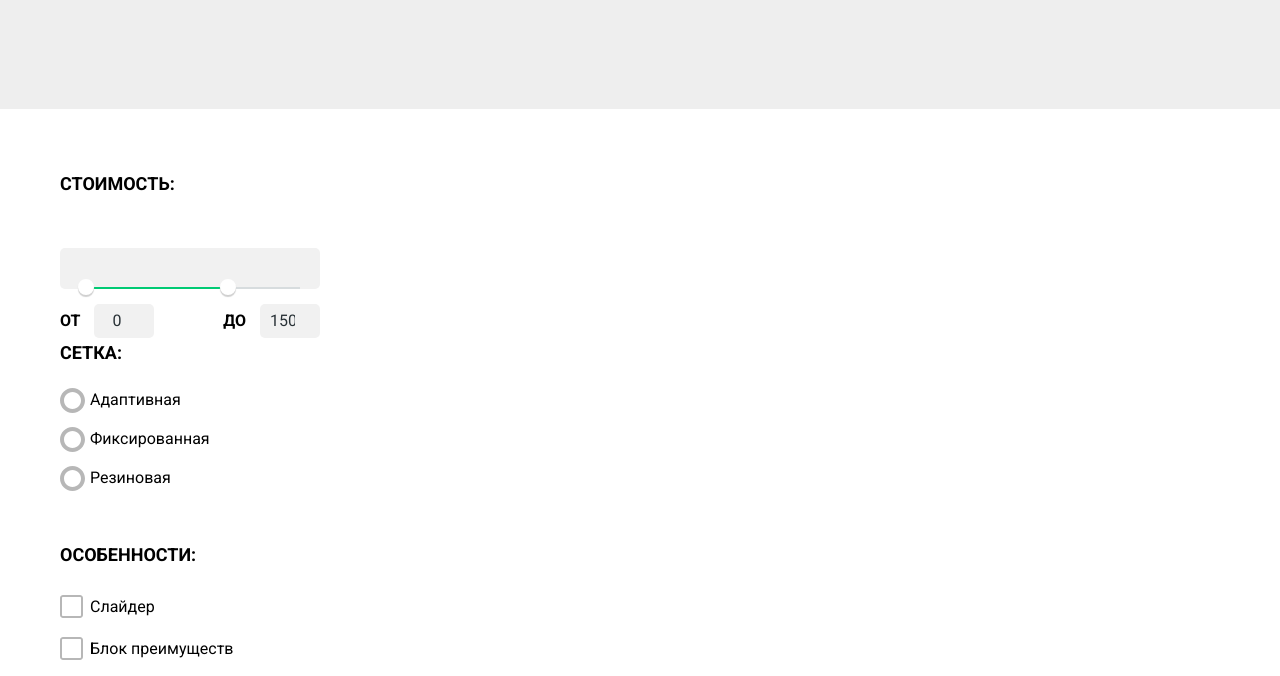
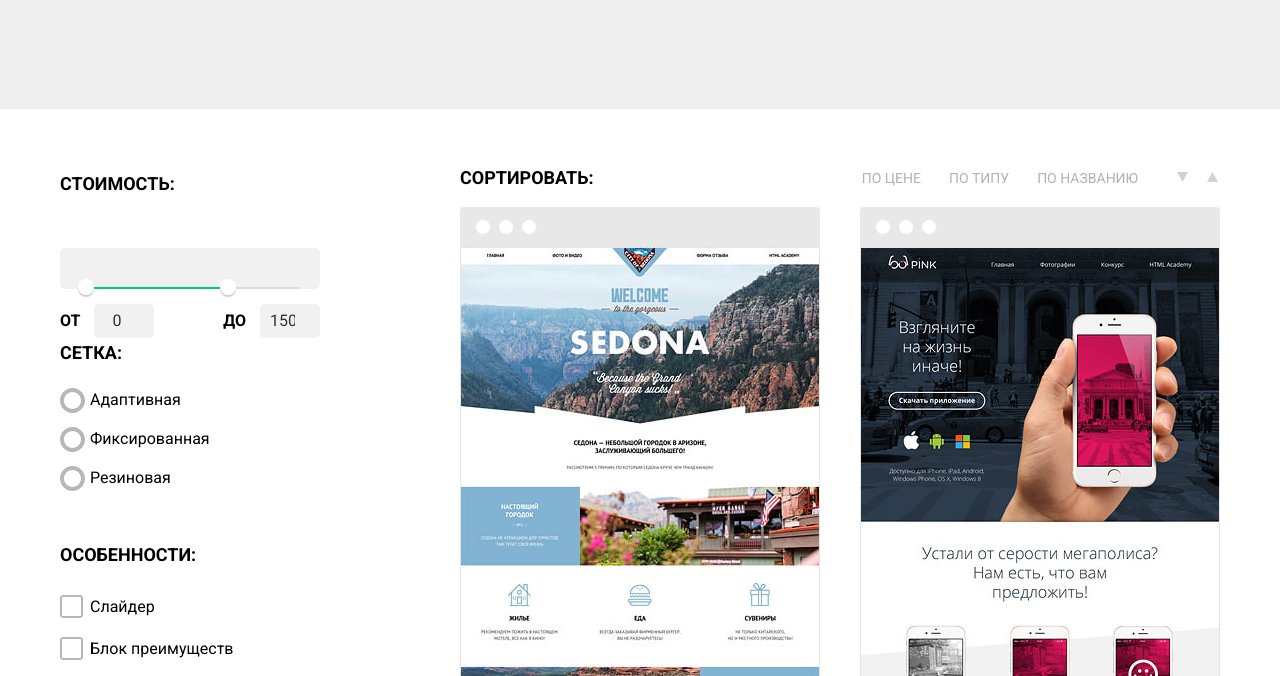
Before and after one commit to nat18022000/nerds, a plain HTML site: page catalog.html in a window 1280 px wide. Shown: the part 271-947 px from the top of the page. Drawn offline with Linux system fonts and the light colour scheme.

Commit message:
Добавлен контейнер
Для блока каталог

```diff
--- a/css/style.css
+++ b/css/style.css
@@ -922,7 +922,6 @@ input:checked {
   opacity: 0.4;
 }
 
-
 .button-show {
   width: 260px;
   padding-top: 17px;
@@ -950,6 +949,10 @@ input:checked {
 
   background-color: #d5d5d5;
   box-shadow: inset 0 3px #bfbfbf;
+}
+
+.catalog-container  {
+  display: flex;
 }
 
 /* каталог */
```
